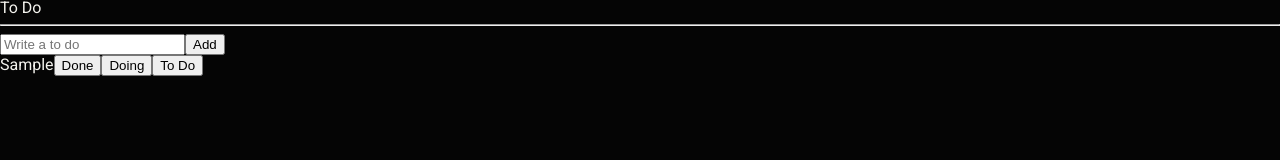
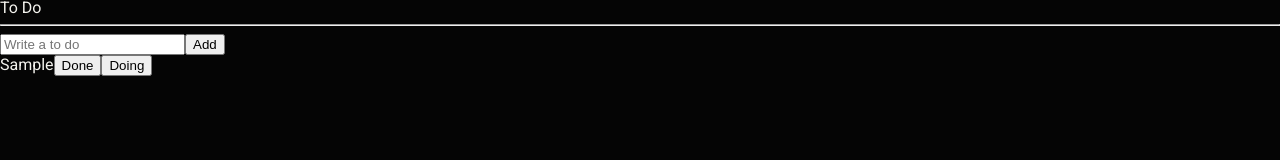
Before and after one commit to hyesuhong/checklist, a React (Create React App) app: page / in a window 1280 px wide. Both pictures are taken after typing "Sample" into the empty fields and a click on the button "Add". Shown: the top 160 px of the page. Built offline with nearby package versions, Linux system fonts and the light colour scheme.

Commit message:
add function - change to do state

```diff
--- a/src/components/ToDo.tsx
+++ b/src/components/ToDo.tsx
@@ -1,12 +1,41 @@
-import { IToDos } from '../atoms';
+import React from 'react';
+import { useSetRecoilState } from 'recoil';
+import { IToDos, toDoState } from '../atoms';
 
-function ToDo({ text }: IToDos) {
+function ToDo({ text, category, id }: IToDos) {
+	const setToDos = useSetRecoilState(toDoState);
+	const onClick = (event: React.MouseEvent<HTMLButtonElement>) => {
+		const {
+			currentTarget: { name },
+		} = event;
+		setToDos((prev) => {
+			const targetIndex = prev.findIndex((todo) => todo.id === id);
+			const newToDo = { text: text, id: id, category: name as any };
+			return [
+				...prev.slice(0, targetIndex),
+				newToDo,
+				...prev.slice(targetIndex + 1),
+			];
+		});
+	};
 	return (
 		<li>
 			<span>{text}</span>
-			<button>Done</button>
-			<button>Doing</button>
-			<button>To Do</button>
+			{category !== 'DONE' && (
+				<button onClick={onClick} name='DONE'>
+					Done
+				</button>
+			)}
+			{category !== 'DOING' && (
+				<button onClick={onClick} name='DOING'>
+					Doing
+				</button>
+			)}
+			{category !== 'TO_DO' && (
+				<button onClick={onClick} name='TO_DO'>
+					To Do
+				</button>
+			)}
 		</li>
 	);
 }
```
